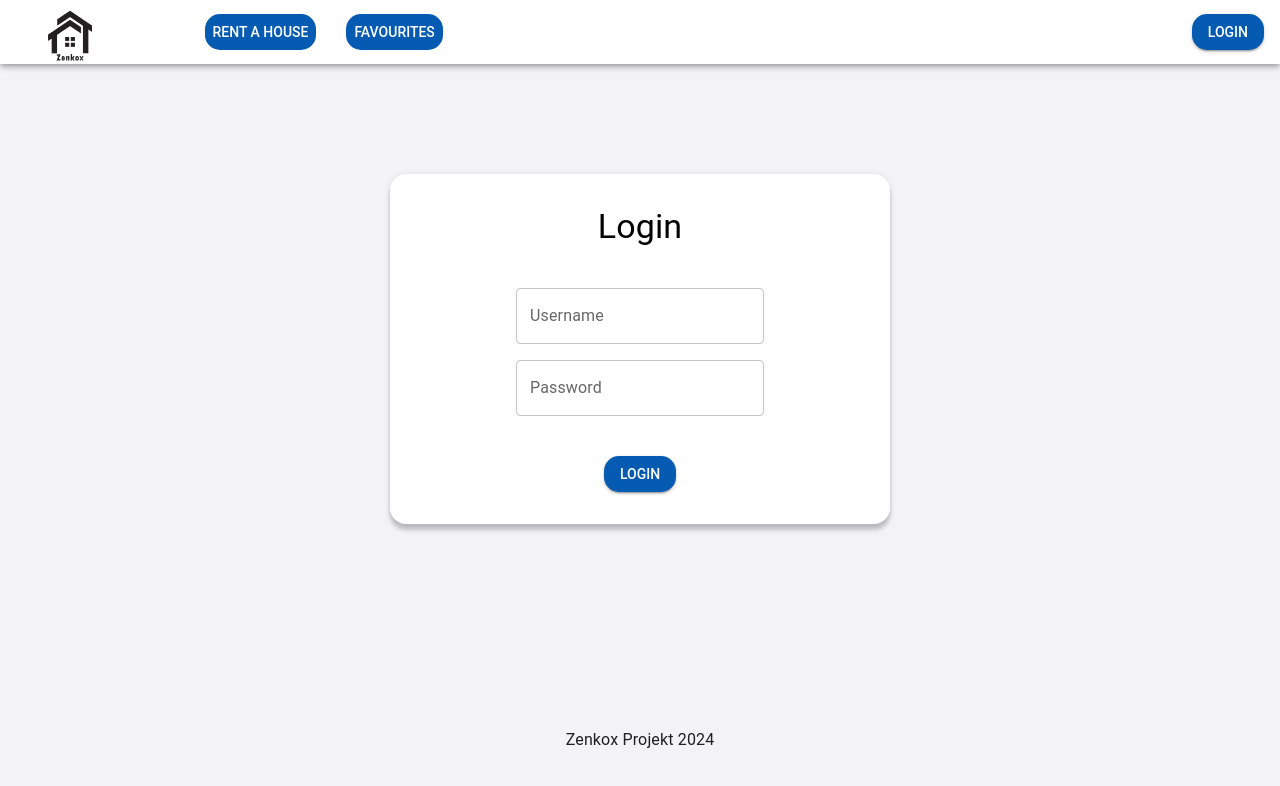
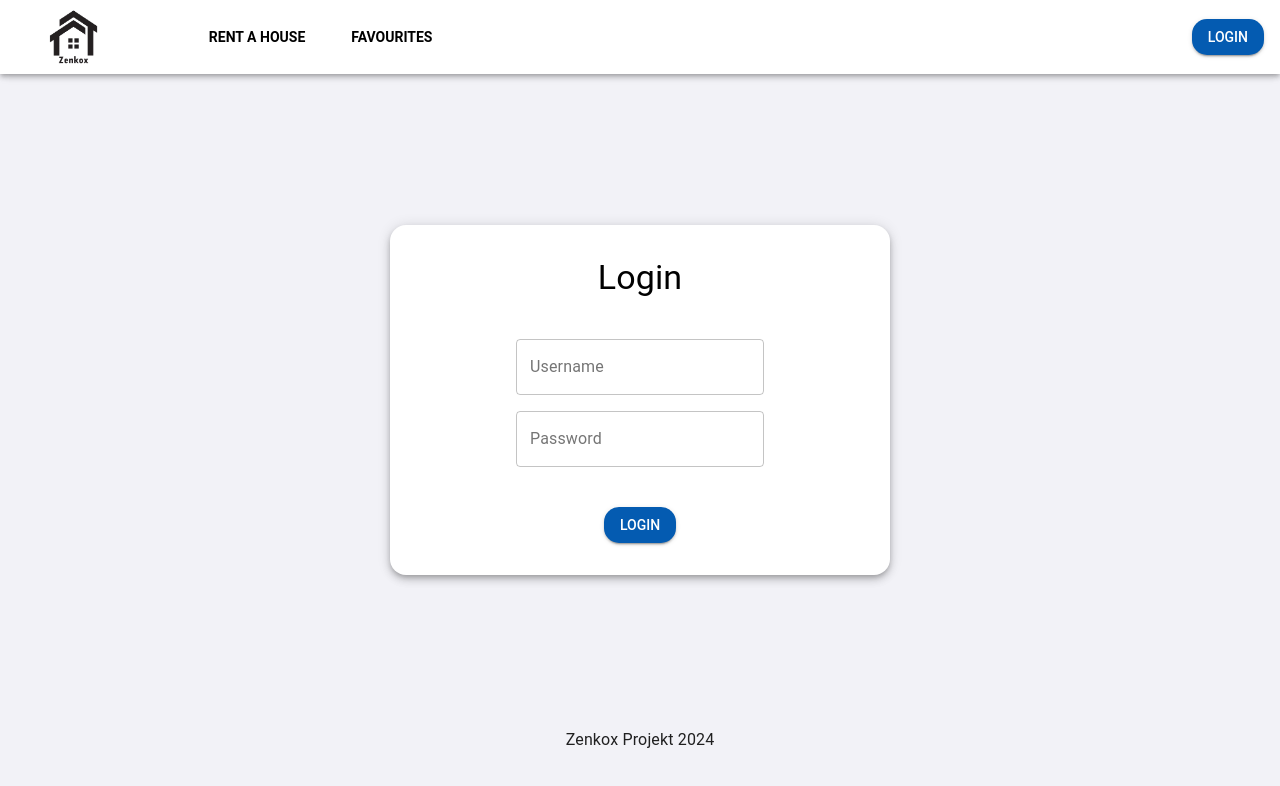
Before and after one commit to Zalcsy3/Praktika, a React (Create React App) app: page /login in a window 1280 px wide. Shown: the top 786 px of the page. Built offline with nearby package versions, Linux system fonts and the light colour scheme; the HTML template or start-up script is replaced by a standard one.

Commit message:
profilepages

```diff
--- a/src/components/layout/custom-appbar/CustomAppbar.tsx
+++ b/src/components/layout/custom-appbar/CustomAppbar.tsx
@@ -1,23 +1,21 @@
-import { AppBar, Button, Stack, Tabs, Tab, Avatar } from '@mui/material'
+import { AppBar, Button, Stack, Avatar } from '@mui/material'
 import React from 'react'
 
-//TODO: az appbarnak a heightot a constansokbol importolni `${AppbarHeight}px` es igy adjuk meg
-//TODO: nem jo a text button style, az csak sima fekete szoveg kell legyen, es amikor hover-elsz akkor meg full feher lesz a szoveg is es nem latszik semmit
-//TODO: a px-ek helyett hasznalj csak siman szamokat, ugyebar az 1 egyseg 8px, pl az Avatarnal height: 10 legyen ne 90px, amugyis kicsit nagy igy a logo, ugyan ugy a marginra es paddingra is, lehet 0.2 is siman vagy ilyenek, gap-re is
+
+const AppbarHeight = 74;
 
 const CustomAppbar = () => {
   return (
-    <AppBar sx={{ height: '64px' }}>
+    <AppBar sx={{ height: `${AppbarHeight}px` }}>
       <Stack direction='row' alignItems='center' justifyContent='space-between' sx={{ px: 2, height: '100%' }}>
         <Stack direction='row' alignItems='center' gap={'30px'}>
           <Avatar
             alt="Logo"
             src="./logo_praktika.png"
-            sx={{ height: '90px', width: 'auto', marginRight: '50px', padding: ".2px" }}
+            sx={{ height: 95, width: 'auto', marginRight: 5, padding: ".2px", marginBottom: 1 }}
           />
-          <Button variant="text">Rent a House</Button>
-          <Button variant="text">Favourites</Button>
-
+          <Button variant="text" sx={{ color: 'black',fontWeight: 'bold',backgroundColor: 'white', '&:hover': { fontWeight: 'bold', color: '#045bb1',} }}>Rent a House</Button>
+          <Button variant="text" sx={{ color: 'black',fontWeight: 'bold', backgroundColor: 'white' , '&:hover': {fontWeight: 'bold', color: '#045bb1',} }}>Favourites</Button>
         </Stack>
         <Button variant="contained">Login</Button>
       </Stack>
--- a/src/pages/home/HomePage.tsx
+++ b/src/pages/home/HomePage.tsx
@@ -1,10 +1,12 @@
 import React from 'react'
 import Layout from '../../components/layout/Layout'
 
+
 const HomePage = () => {
-  return (
-    <Layout>HomePage</Layout>
+  return(
+    <Layout>Homepage</Layout>
   )
+
 }
 
-export default HomePage
+export default HomePage;
--- a/src/pages/login/LoginPage.tsx
+++ b/src/pages/login/LoginPage.tsx
@@ -8,42 +8,34 @@ import {
   TextField,
   Typography,
 } from "@mui/material";
-import CustomMain from "../../components/layout/custom-main/CustomMain";
-import { theme } from "../../theme/theme";
-
-
 
 
 const LoginPage = () => {
   return (
     <Layout>
       <Stack
-      //TODO: height: 100%, es a maginTop nem kell
-      //TODO: nem kell a bgColor se ide, szoval az egesz sx itt torolheto
         width={"100%"}
-        // A header és a footer magassága(120px+64px)
+        height={"100%"}
         alignItems={"center"}
         justifyContent={"center"}
-        sx={{backgroundColor: theme.palette.background.default, marginTop:"150px"}}
+
       >
-        <Paper
-          //TODO: nem kell a boxShadow, lehet siman adni elevation={1} pl a Papernek es akkor kap shadowt
-          // elevation={5}
+        <Paper elevation={5}
           sx={{
             width: 500,
             p: 4,
             borderRadius: 4,
-            boxShadow: '0 0 6px 0 rgba(0, 0, 0, 0.08), 0 6px 4px 0 rgba(0, 0, 0, 0.2)',
           }}
         >
-          {/* TODO: Ha nincs az sx-ben semmi akkor toroljuk, es mashol is amit importolsz es nem hasznalod torold */}
-          <Stack alignItems={"center"} justifyContent={"center"} gap={2} sx={{}}>
+
+          <Stack alignItems={"center"} justifyContent={"center"} gap={2} >
             <Typography variant="h4" sx={{ mb: 3 }}>
               Login
             </Typography>
             {/* TODO: nem jo a tema a textfieldnek amikor rakattintok eltunik a border ami nem jo, plusz tehetsz ide MUI-bol icont is hogy a passwordhoz egy kulcs a username-hez egy emberke, MUI icons igy keress ra es ott tudsz valasztani, es nezd meg hogy lehet a textfeildhez hozzaadni a dokumentacioban */}
-            <TextField placeholder="Username" label="Username" />
+            <TextField placeholder="Username" label="Username" />{/* TODO Zalan ezt nem tudom elkepzelni hogy kell */}
             <TextField placeholder="Password" label="Password" />
+
             <Button sx={{ mt: 3 }} variant="contained">
               Login
             </Button>
@@ -51,8 +43,8 @@ const LoginPage = () => {
         </Paper>
       </Stack>
 
-  </Layout>
-);
+    </Layout>
+  );
 };
 
 export default LoginPage;
--- a/src/pages/profile/ProfilePage.tsx
+++ b/src/pages/profile/ProfilePage.tsx
@@ -1,10 +1,25 @@
 import React from 'react'
 import Layout from '../../components/layout/Layout'
+import CustomAppbar from '../../components/layout/custom-appbar/CustomAppbar';
+import CustomMain from '../../components/layout/custom-main/CustomMain';
+import { Box, Button } from '@mui/material';
+import { theme } from '../../theme/theme';
 
 const ProfilePage = () => {
   return (
-    <Layout>ProfilePage</Layout>
-  )
+    <>
+      <CustomMain>
+        <Box sx={{ display: 'flex', flexDirection: 'column', alignItems: 'center', justifyContent: 'center', height: '100%' }}>
+          <img src="./logo_praktika.png" alt="Logo" style={{ height: 200, width: 'auto', alignItems: 'center' }} />
+
+          {/* arnyekot hogy kell adjak? a gombnak, elevationnal nem megy hibat ir ki */}
+          <Button variant="text" sx={{ backgroundColor: 'white', color: 'black', fontWeight: 'bold', marginTop: 5, borderRadius: 0 }}>Best place for renting houses</Button>
+          <Button variant="contained" sx={{ mb: 2, marginTop: 3 }}>Login</Button>
+          <Button variant="outlined" sx={{ mb: 2, marginTop: 3, backgroundColor: 'transparent', color: theme.palette.text.secondary, textTransform: 'none', border: 'none', '&:hover': { border: 'none' } }}>The browse all options</Button>
+        </Box>
+      </CustomMain>
+    </>
+  );
 }
 
 export default ProfilePage
--- a/src/theme/theme.ts
+++ b/src/theme/theme.ts
@@ -1,12 +1,10 @@
-import { createTheme } from '@mui/material/styles';
+import { createTheme, ThemeProvider } from '@mui/material/styles';
+import { Button } from '@mui/material';
 
 export const theme = createTheme({
   palette: {
     primary: {
-      //TODO: ertelmetlen a mainnek a feheret adni, valami olyant adj amit sokat hasznalsz, mert a feheret tudud ugy is hogy 'white' hasznalni
       main: '#fff', //feher
-
-
 
     },
     background: {
@@ -15,9 +13,9 @@ export const theme = createTheme({
 
     },
     text: {
-      //TODO: ennek is ugyan az a feketet hasznalhatod hogy 'black' ide custom szinek kellenek ha vannak
       primary: '#000', //fekete
-       //szurke
+      secondary: '#757575', // szürke
+
     },
   },
   typography: {
@@ -31,8 +29,7 @@ export const theme = createTheme({
       styleOverrides: {
         root: {
           borderRadius: '15px',
-          //TODO: pl egy ilyen szint kivenni es hasznalni hogy ne hex kodot adj itt
-          backgroundColor:'#045bb1', //kek
+          backgroundColor: '#045bb1',
           color:'#fff',
         },
       },
@@ -45,10 +42,10 @@ export const theme = createTheme({
             fontFamily: 'Roboto, sans-serif',
           },
           '& .MuiInput-underline:before': {
-            borderBottomColor: 'background.default',
+            borderBottomColor: 'palette.primary.main',
           },
           '& .MuiInput-underline:hover:not(.Mui-disabled):before': {
-            borderBottomColor: 'background.default',
+            borderBottomColor: 'palette.primary.main',
           },
         },
       },
```
